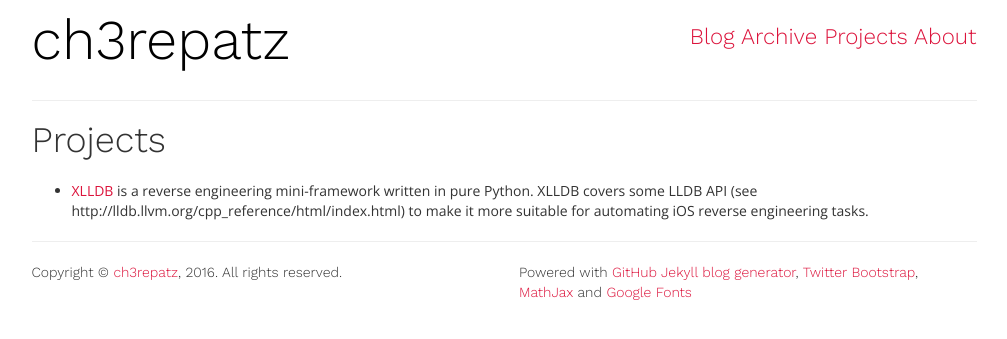
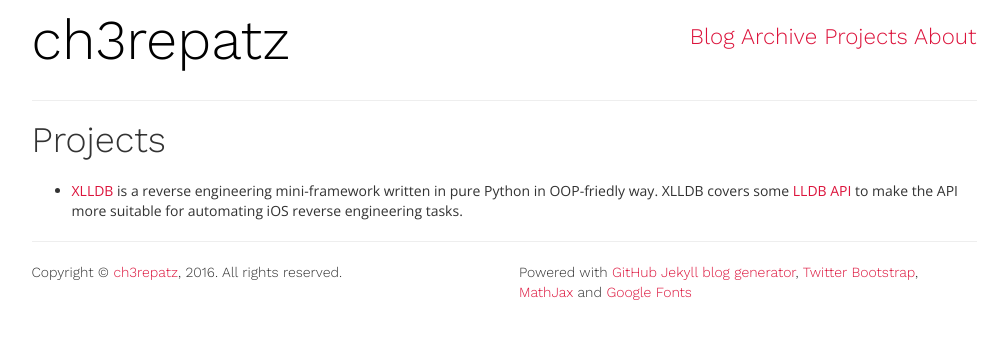
Before and after one commit to ch3repatz/ch3repatz.github.io, a Jekyll site: the page built from projects.md, in a window 1280 px wide. Shown: the top 339 px of the page, without its empty margins (136-1143 px from the left). Built offline with Jekyll 4.4.1, drawn with Linux system fonts in a browser that asks for light colours.

Commit message:
Update projects.md

```diff
--- a/projects.md
+++ b/projects.md
@@ -4,4 +4,4 @@ title: Projects
 permalink: /projects/
 ---
 
-* [XLLDB](https://github.com/ch3repatz/xlldb) is a reverse engineering mini-framework written in pure Python. XLLDB covers some LLDB API (see http://lldb.llvm.org/cpp_reference/html/index.html) to make it more suitable for automating iOS reverse engineering tasks.
+* [XLLDB](https://github.com/ch3repatz/xlldb) is a reverse engineering mini-framework written in pure Python in OOP-friedly way. XLLDB covers some [LLDB API](http://lldb.llvm.org/cpp_reference/html/index.html) to make the API more suitable for automating iOS reverse engineering tasks.
```
